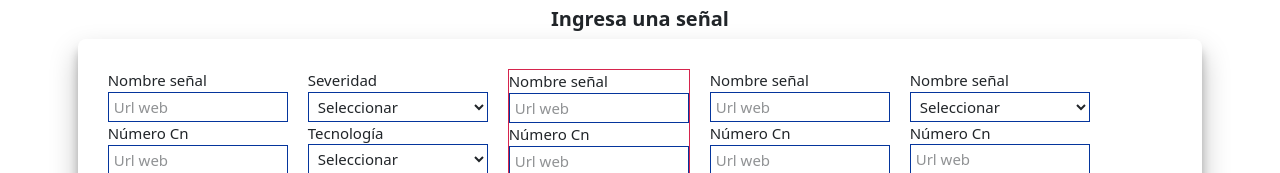
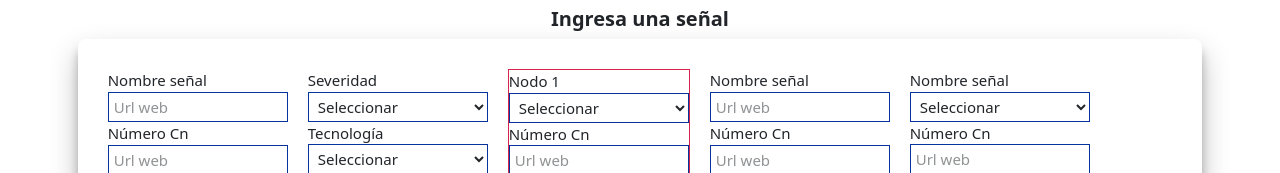
Before and after one commit to PasculiTurpie/frontend-tv.v2, a React (Vite) app: page /signal in a window 1280 px wide. Shown: the part 253-426 px from the top of the page. Built offline with nearby package versions, Linux system fonts and the light colour scheme.

Commit message:
feat:Captura de id de card

```diff
--- a/src/components/Card/Card.jsx
+++ b/src/components/Card/Card.jsx
@@ -6,18 +6,20 @@ import axios from "axios";
 const Card = () => {
     /* console.log(signal); */
 
-    const [signalTv, setSignalTv] = useState([])
+    const [signalTv, setSignalTv] = useState([]);
 
-    useEffect(()=>{
-        axios.get('http://localhost:3000/api/v2/signal')
-    .then((response) =>{
-        console.log(response.data)
-        setSignalTv(response.data)
-    })
-    }, [])
+    useEffect(() => {
+        axios.get("http://localhost:3000/api/v2/signal").then((response) => {
+            console.log(response.data);
+            setSignalTv(response.data);
+        });
+    }, []);
 
-
-
+    const handleclick = (e) => {
+        const card = e.target.closest(".card__container"); // busca el contenedor más cercano
+        const id = card?.dataset.id;
+        console.log("ID:", id);
+    };
 
     return (
         <>
@@ -26,18 +28,19 @@ const Card = () => {
                     <div
                         className="card__container"
                         key={index}
-                        value={signalItem.id}
+                        data-id={signalItem._id}
+                        onClick={handleclick}
                     >
-                    <div className="card__group-item">
-                        <h4 className="card_title">{signalItem.nameChannel}</h4>
-                        <div className="card__number">
-                            <h5 className="card__number-item">{`Norte: ${signalItem.numberChannelCn}`}</h5>
+                        <div className="card__group-item">
+                            <h4 className="card_title">
+                                {signalItem.nameChannel}
+                            </h4>
+                            <div className="card__number">
+                                <h5 className="card__number-item">{`Norte: ${signalItem.numberChannelCn}`}</h5>
 
-                            <h5 className="card__number-item">{`Sur: ${signalItem.numberChannelSur}`}</h5>
+                                <h5 className="card__number-item">{`Sur: ${signalItem.numberChannelSur}`}</h5>
+                            </div>
                         </div>
-
-
-                    </div>
                         <img
                             className="card__logo"
                             src={signalItem.logoChannel}
--- /dev/null
+++ b/src/components/Diagrama/Diagrama.jsx
@@ -0,0 +1,22 @@
+import React from 'react'
+
+const Diagrama = ({ id }) => {
+  id='23423452345235'
+
+  useEffect(() => {
+    axios.get(`http://localhost:3000/api/v2/signal/${id}`)
+      console.log(id)
+      .then((response) => {
+        console.log(response.data)
+        setSignalTv(response.data)
+      })
+  }, [])
+
+  return (
+    <>
+
+    </>
+  )
+}
+
+export default Diagrama
--- /dev/null
+++ b/src/components/Nodo/Nodo.jsx
@@ -0,0 +1,9 @@
+import React from 'react'
+
+const Nodo = () => {
+  return (
+    <div>Nodo</div>
+  )
+}
+
+export default Nodo
--- a/src/pages/AddSignal/AddSignal.jsx
+++ b/src/pages/AddSignal/AddSignal.jsx
@@ -130,14 +130,17 @@ const AddSignal = () => {
                             htmlFor="satelliteName"
                             className="form__group-label"
                         >
-                            Nombre señal
+                            Nodo 1
                             <br />
-                            <input
-                                type="text"
+                            <select type="text"
                                 className="form__group-input"
                                 placeholder="Url web"
-                                name="satelliteUrl"
-                            />
+                                name="satelliteUrl">
+                                <option value="0">Seleccionar</option>
+                                <option value="satelite">Satelital</option>
+                                <option value="srt">SRT</option>
+                                <option value="fibra">Fibra</option>
+                            </select>
                         </label>
                     </div>
                     <div className="form__group">
--- a/src/pages/Home/Home.css
+++ b/src/pages/Home/Home.css
@@ -4,5 +4,7 @@
   flex-wrap: wrap;
   gap:30px;
   padding:50px 0;
+  margin: auto;
+  height:calc(100vh - 301px) ;
 
 }
--- a/src/pages/Home/Home.jsx
+++ b/src/pages/Home/Home.jsx
@@ -2,13 +2,10 @@ import React from "react";
 import "./Home.css";
 import Card from "../../components/Card/Card";
 
-
 const Home = () => {
-
     return (
         <div className="container__cards">
-           <Card />
-
+            <Card />
         </div>
     );
 };
```
